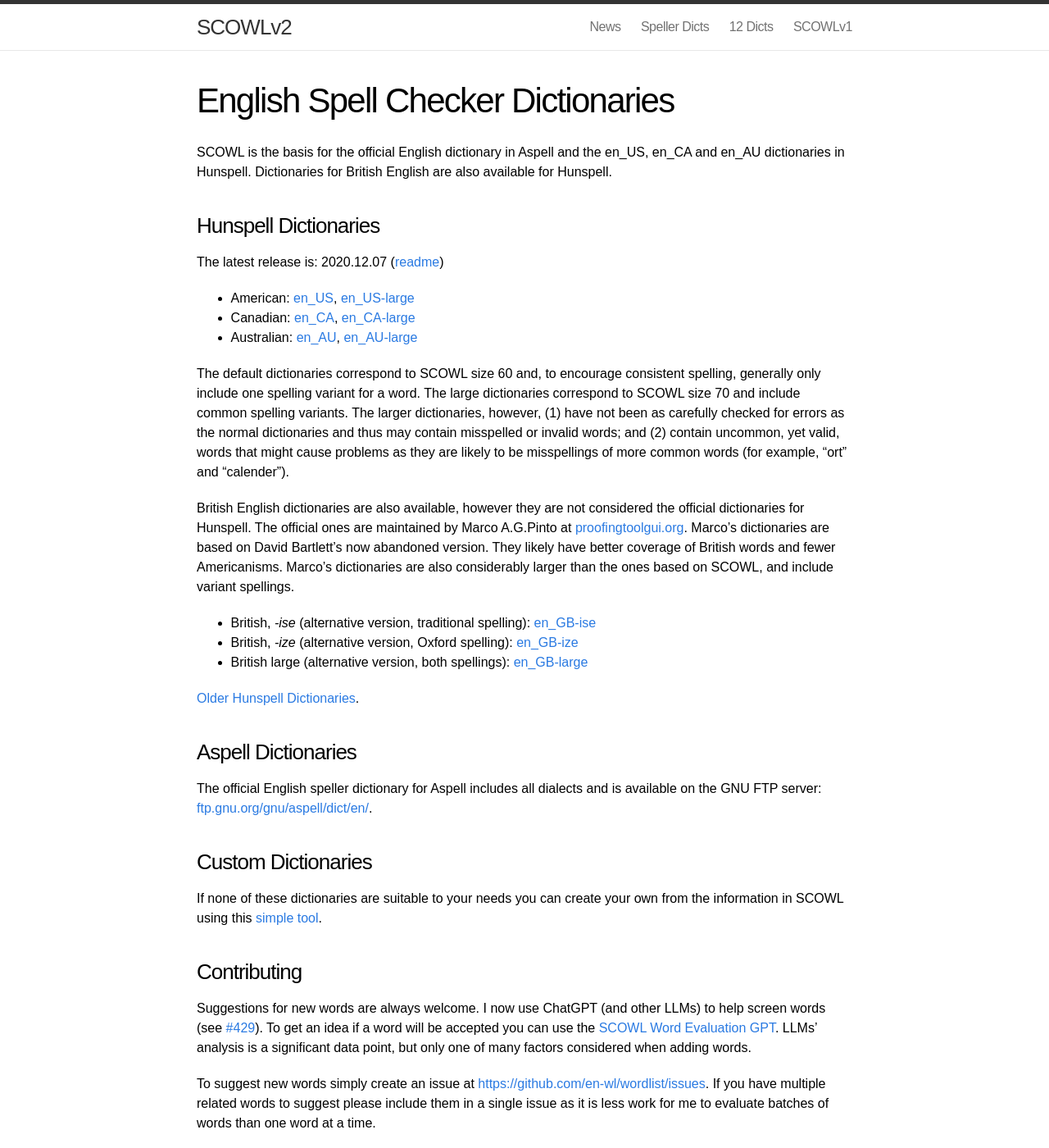
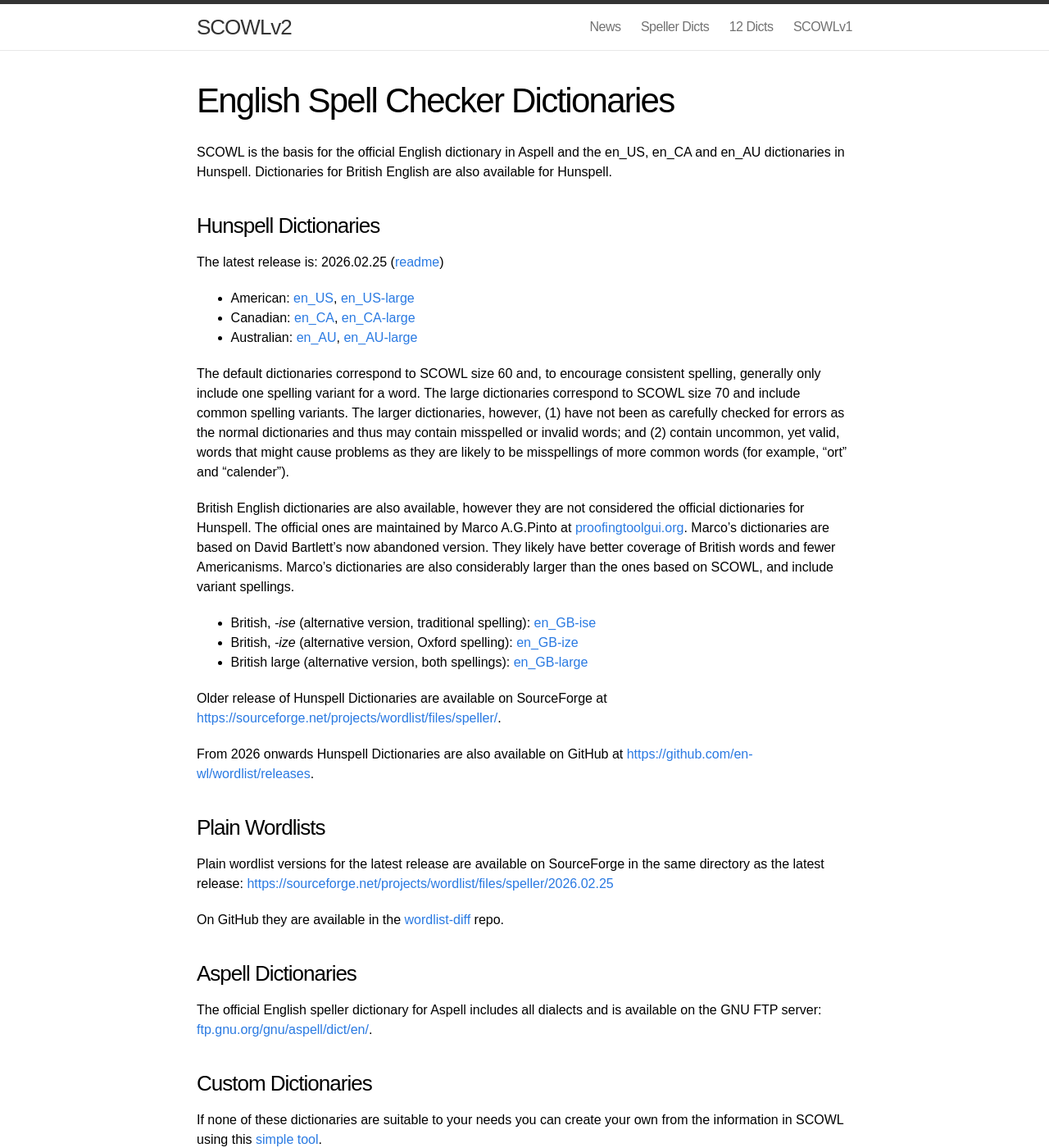
Before and after one commit to en-wl/en-wl.github.io, a Jekyll site: the page built from dicts.md, in a window 1280 px wide and 1400 px high. Shown: the whole window at 82% size. Built offline with Jekyll 4.4.1, drawn with Linux system fonts in a browser that asks for light colours.

Commit message:
Update for 2026.02.25 release.
Closes #1.

```diff
--- a/dicts.md
+++ b/dicts.md
@@ -9,17 +9,17 @@ British English are also available for Hunspell.
 
 ## Hunspell Dictionaries
 
-The latest release is: 2020.12.07 ([readme](/hunspell-readme))
+The latest release is: 2026.02.25 ([readme](/hunspell-readme))
 
   * American:
-    <a href="http://downloads.sourceforge.net/wordlist/hunspell-en_US-2020.12.07.zip">en_US</a>,
-    <a href="http://downloads.sourceforge.net/wordlist/hunspell-en_US-large-2020.12.07.zip">en_US-large</a>
+    <a href="https://github.com/en-wl/wordlist/releases/download/rel-2026.02.25/hunspell-en_US-2026.02.25.zip">en_US</a>,
+    <a href="https://github.com/en-wl/wordlist/releases/download/rel-2026.02.25/hunspell-en_US-large-2026.02.25.zip">en_US-large</a>
   * Canadian:
-    <a href="http://downloads.sourceforge.net/wordlist/hunspell-en_CA-2020.12.07.zip">en_CA</a>,
-    <a href="http://downloads.sourceforge.net/wordlist/hunspell-en_CA-large-2020.12.07.zip">en_CA-large</a>
+    <a href="https://github.com/en-wl/wordlist/releases/download/rel-2026.02.25/hunspell-en_CA-2026.02.25.zip">en_CA</a>,
+    <a href="https://github.com/en-wl/wordlist/releases/download/rel-2026.02.25/hunspell-en_CA-large-2026.02.25.zip">en_CA-large</a>
   * Australian:
-    <a href="http://downloads.sourceforge.net/wordlist/hunspell-en_AU-2020.12.07.zip">en_AU</a>,
-    <a href="http://downloads.sourceforge.net/wordlist/hunspell-en_AU-large-2020.12.07.zip">en_AU-large</a>
+    <a href="https://github.com/en-wl/wordlist/releases/download/rel-2026.02.25/hunspell-en_AU-2026.02.25.zip">en_AU</a>,
+    <a href="https://github.com/en-wl/wordlist/releases/download/rel-2026.02.25/hunspell-en_AU-large-2026.02.25.zip">en_AU-large</a>
 
 The default dictionaries correspond to SCOWL size 60 and, to encourage
 consistent spelling, generally only include one spelling variant for a word.
@@ -40,13 +40,26 @@ dictionaries are also considerably larger than the ones based on SCOWL, and
 include variant spellings.
 
   * British, _-ise_ (alternative version, traditional spelling):
-    <a href="http://downloads.sourceforge.net/wordlist/hunspell-en_GB-ise-2020.12.07.zip">en_GB-ise</a>
+    <a href="https://github.com/en-wl/wordlist/releases/download/rel-2026.02.25/hunspell-en_GB-ise-2026.02.25.zip">en_GB-ise</a>
   * British, _-ize_ (alternative version, Oxford spelling):
-    <a href="http://downloads.sourceforge.net/wordlist/hunspell-en_GB-ize-2020.12.07.zip">en_GB-ize</a>
+    <a href="https://github.com/en-wl/wordlist/releases/download/rel-2026.02.25/hunspell-en_GB-ize-2026.02.25.zip">en_GB-ize</a>
   * British large (alternative version, both spellings):
-    <a href="http://downloads.sourceforge.net/wordlist/hunspell-en_GB-large-2020.12.07.zip">en_GB-large</a>
+    <a href="https://github.com/en-wl/wordlist/releases/download/rel-2026.02.25/hunspell-en_GB-large-2026.02.25.zip">en_GB-large</a>
 
-[Older Hunspell Dictionaries](https://sourceforge.net/projects/wordlist/files/speller/).
+Older release of Hunspell Dictionaries are available on SourceForge at
+<https://sourceforge.net/projects/wordlist/files/speller/>.
+
+From 2026 onwards Hunspell Dictionaries are also available on GitHub at
+<https://github.com/en-wl/wordlist/releases>.
+
+## Plain Wordlists
+
+Plain wordlist versions for the latest release are available on SourceForge in
+the same directory as the latest release:
+<https://sourceforge.net/projects/wordlist/files/speller/2026.02.25>
+
+On GitHub they are available in the
+[wordlist-diff](https://github.com/en-wl/wordlist-diff/tree/rel-2026.02.25) repo.
 
 ## Aspell Dictionaries
 
@@ -81,7 +94,6 @@ check if a word is in the latest version use the
 contains generated wordlists and the combined <tt>scowl.txt</tt> file
 for each commit to the main repo.
 
-
 SCOWL is in no way perfect, if you find words that don't belong or other
 inconsistencies please feel free to report them as an issue.
 
--- a/news.html
+++ b/news.html
@@ -2,6 +2,10 @@
 layout: post
 title: News
 ---
+<p>
+<i>February 25, 2026</i><br>
+A new version of the speller dictionaries is
+<a href="https://github.com/en-wl/wordlist/releases/tag/rel-2026.02.25">now available</a>.
 <p>
 <i>February 17, 2026</i><br>
 The original version of SCOWL and it's artifacts are being replaced with a a
```
Also changed, not shown: _includes/hunspell-readme (+54 -246 lines), index.md (+11 -5 lines).
